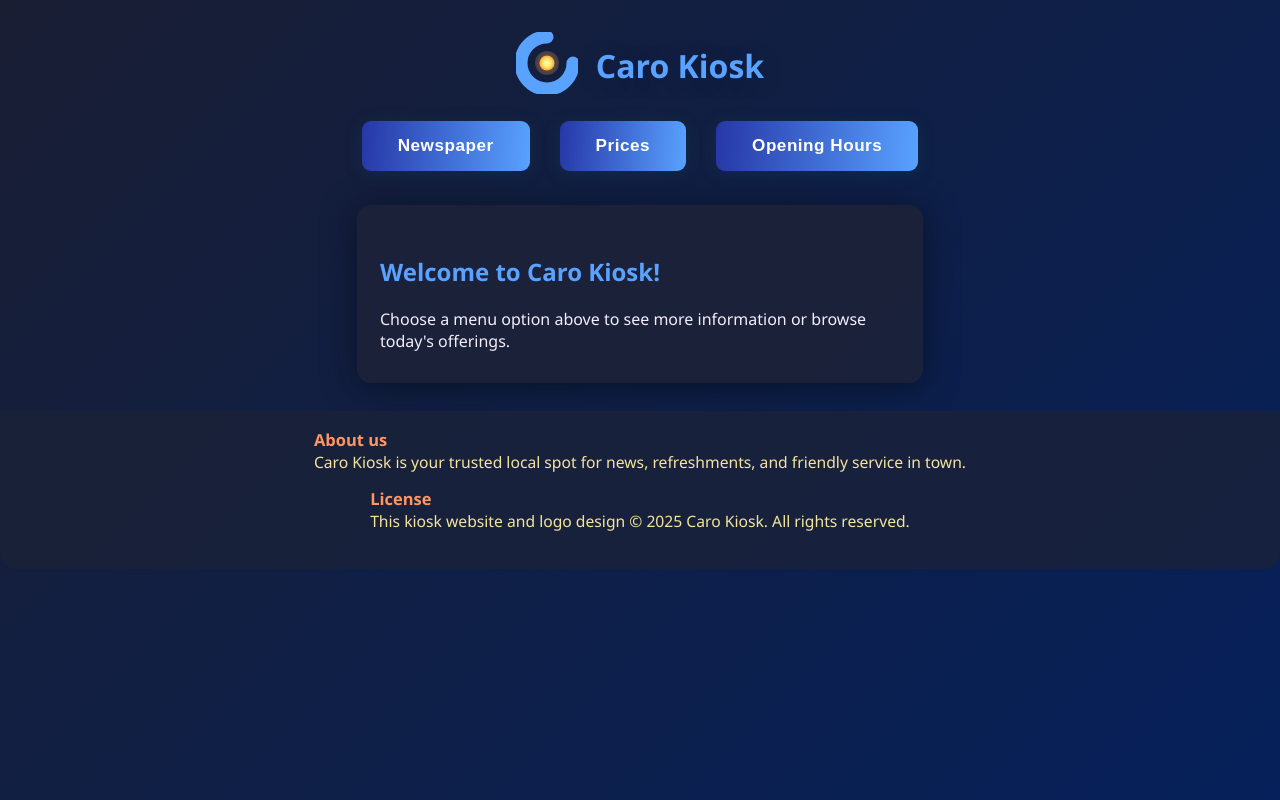
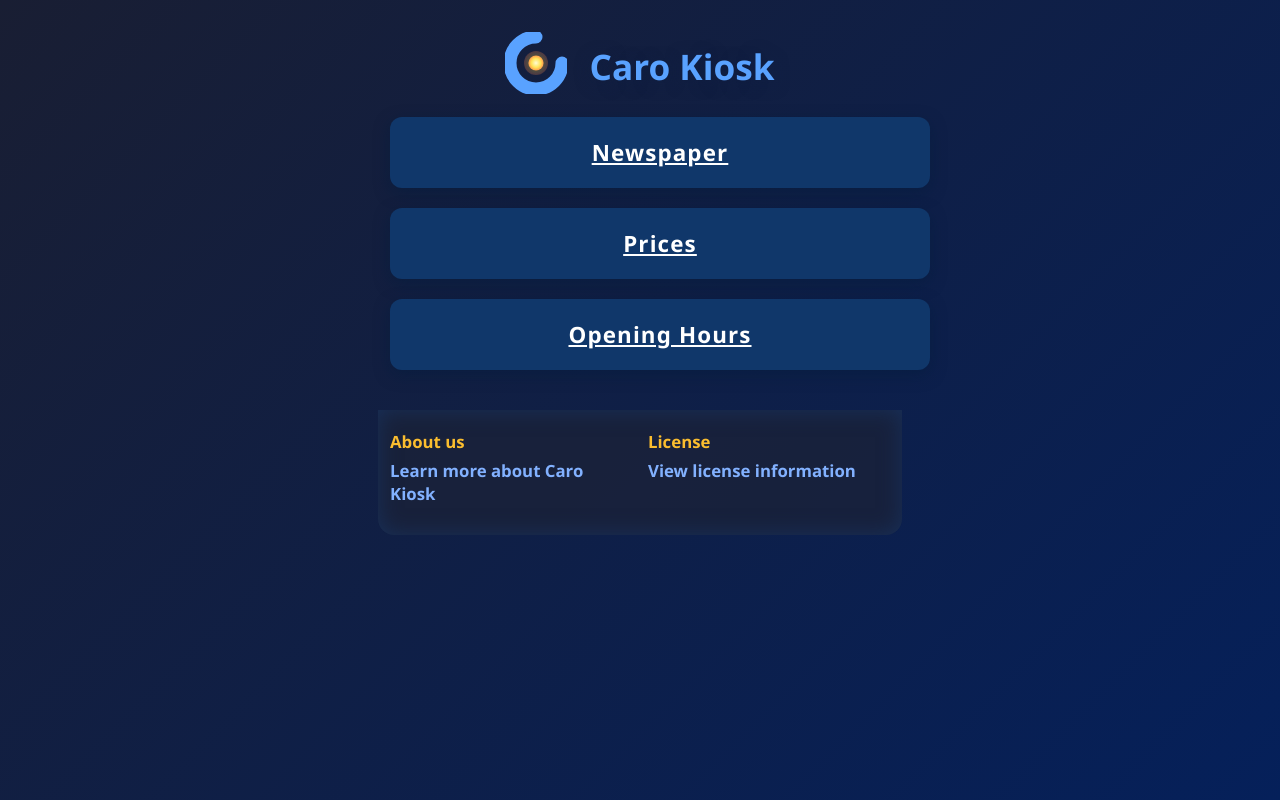
Before and after one commit to caro-kiosk/Caro-kiosk.github.io, a plain HTML site: page index.html in a window 1280 px wide. Drawn offline with Linux system fonts and the light colour scheme.

Commit message:
Update index.html

```diff
--- a/index.html
+++ b/index.html
@@ -21,11 +21,11 @@
       align-items: center;
       justify-content: center;
       margin-top: 32px;
-      margin-bottom: 12px;
+      margin-bottom: 18px;
     }
     .logo-link {
       display: inline-block;
-      margin-right: 18px;
+      margin-right: 22px;
       cursor: pointer;
       border: none;
       background: none;
@@ -37,82 +37,104 @@
       box-shadow: 0 2px 10px #275bff99;
     }
     .title {
-      font-size: 2rem;
+      font-size: 2.2rem;
       font-weight: 700;
       color: #59a2ff;
       text-shadow: 0 3px 16px #102044b2;
     }
     .menu {
+      width: 100%;
+      max-width: 500px;
       display: flex;
-      justify-content: center;
-      gap: 18px;
-      margin-top: 10px;
-      margin-bottom: 36px;
-      flex-wrap: wrap;
+      flex-direction: column;
+      gap: 20px;
+      margin-bottom: 40px;
     }
     .menu-btn {
-      background: linear-gradient(95deg, #2637a6 0%, #59a2ff 100%);
+      background-color: #10376a;
       border: none;
-      color: #fff;
-      font-size: 1.07rem;
-      padding: 15px 36px;
-      border-radius: 9px;
-      font-weight: 600;
-      letter-spacing: 0.03em;
+      color: white;
+      font-size: 1.4rem;
+      padding: 20px;
+      border-radius: 12px;
+      font-weight: 700;
       cursor: pointer;
-      box-shadow: 0 3px 15px #15385577;
-      transition: background 0.19s, color 0.19s;
-      margin: 0 6px 9px 6px;
+      box-shadow: 0 5px 15px #051c3e99;
+      transition: background-color 0.25s ease;
+      width: 100%;
+      text-align: center;
+      letter-spacing: 0.05em;
+      user-select: none;
     }
     .menu-btn:hover, .menu-btn:focus {
-      background: #ffd34b;
-      color: #192040;
-    }
-    .content {
-      background: rgba(28,34,56,0.87);
-      box-shadow: 0 4px 33px #010c1899;
-      border-radius: 14px;
-      max-width: 520px;
-      width: 96vw;
-      padding: 30px 23px 15px 23px;
-      margin-bottom: 28px;
-      margin-top: -11px;
+      background-color: #3763d6;
+      box-shadow: 0 8px 20px #143f91bb;
+      outline: none;
     }
     .footer {
       width: 100%;
+      max-width: 500px;
+      padding: 20px 12px 30px 12px;
+      background: rgba(28, 34, 56, 0.74);
+      color: #f4e49c;
+      border-radius: 0 0 16px 16px;
+      box-shadow: 0 0 22px #193563bb inset;
+      font-size: 1.05rem;
       display: flex;
-      flex-direction: column;
-      align-items: center;
-      justify-content: center;
-      font-size: 0.98rem;
-      color: #f4e49c;
-      background: rgba(28, 34, 56, 0.74);
-      padding-bottom: 30px;
-      padding-top: 10px;
-      border-radius: 0 0 16px 16px;
+      flex-wrap: wrap;
+      justify-content: space-between;
+      gap: 16px;
+    }
+    .footer a {
+      color: #82b1ff;
+      text-decoration: none;
+      font-weight: 600;
+      border-bottom: 1px solid transparent;
+      transition: border-color 0.2s;
+    }
+    .footer a:hover, .footer a:focus {
+      border-bottom-color: #82b1ff;
+      outline: none;
     }
     .footer-section {
-      margin: 7px 0;
+      flex: 1 1 45%;
+      min-width: 200px;
     }
-    .footer label {
-      color: #fe9562;
-      font-size: 1.03rem;
+    .footer-section label {
+      display: block;
       font-weight: 700;
+      margin-bottom: 6px;
+      color: #fabd2f;
     }
-    @media (max-width: 650px) {
-      .header, .content { padding: 8px 4vw; }
-      .title { font-size: 1.28rem; }
-      .menu-btn { padding: 12px 8vw; font-size: 1.01rem; }
+    @media (max-width: 600px) {
+      .header {
+        margin-bottom: 24px;
+      }
+      .title {
+        font-size: 1.6rem;
+      }
+      .menu-btn {
+        font-size: 1.2rem;
+        padding: 16px;
+      }
+      .footer {
+        font-size: 0.95rem;
+        flex-direction: column;
+        align-items: flex-start;
+      }
+      .footer-section {
+        flex: 1 1 100%;
+        min-width: auto;
+      }
     }
   </style>
 </head>
 <body>
   <div class="header">
-    <!-- Clickable Blue 'C' Logo SVG -->
+    <!-- Clickable Blue 'C' Logo -->
     <a href="index.html" class="logo-link" title="Back to Home">
-      <svg width="62" height="62" viewBox="0 0 62 62" fill="none" xmlns="http://www.w3.org/2000/svg">
+      <svg width="62" height="62" viewBox="0 0 62 62" fill="none" xmlns="http://www.w3.org/2000/svg" role="img" aria-label="Caro Kiosk Logo">
         <path d="M57 31A26 26 0 1 1 31 5" stroke="#59a2ff" stroke-width="13" fill="none" stroke-linecap="round"/>
-        <!-- Center gradient dot: yellow, orange, red -->
         <defs>
           <radialGradient id="dotgrad" cx="0.5" cy="0.5" r="0.6">
             <stop offset="0%" stop-color="#fffcd4"/>
@@ -128,59 +150,21 @@
     <div class="title">Caro Kiosk</div>
   </div>
 
-  <div class="menu">
-    <button class="menu-btn" onclick="showSection('newspaper')">Newspaper</button>
-    <button class="menu-btn" onclick="showSection('prices')">Prices</button>
-    <button class="menu-btn" onclick="showSection('hours')">Opening Hours</button>
-  </div>
+  <nav class="menu" role="navigation" aria-label="Main Menu">
+    <a href="newspaper.html" class="menu-btn" role="button">Newspaper</a>
+    <a href="prices.html" class="menu-btn" role="button">Prices</a>
+    <a href="opening-hours.html" class="menu-btn" role="button">Opening Hours</a>
+  </nav>
 
-  <div class="content" id="main-content">
-    <div id="newspaper" style="display:none;">
-      <h2 style="color:#59a2ff;">Today's Newspaper</h2>
-      <p>Stay updated with the latest headlines, local news, and kiosk announcements.</p>
-    </div>
-    <div id="prices" style="display:none;">
-      <h2 style="color:#ebb34b;">Prices</h2>
-      <p>Discover our competitive prices on fresh snacks, drinks, magazines, and daily essentials.</p>
-      <ul>
-        <li>Sandwich: €2.50</li>
-        <li>Coffee: €1.80</li>
-        <li>Newspapers: €1.20</li>
-      </ul>
-    </div>
-    <div id="hours" style="display:none;">
-      <h2 style="color:#fabd2f;">Opening Hours</h2>
-      <p>
-        Monday–Friday: <strong>07:00–19:00</strong> <br>
-        Saturday: <strong>08:30–16:00</strong> <br>
-        Sunday: <strong>Closed</strong>
-      </p>
-    </div>
-    <div id="default">
-      <h2 style="color:#59a2ff;">Welcome to Caro Kiosk!</h2>
-      <p>Choose a menu option above to see more information or browse today's offerings.</p>
-    </div>
-  </div>
-
-  <div class="footer">
+  <footer class="footer">
     <div class="footer-section">
       <label>About us</label>
-      <div>Caro Kiosk is your trusted local spot for news, refreshments, and friendly service in town.</div>
+      <a href="about.html" tabindex="0">Learn more about Caro Kiosk</a>
     </div>
     <div class="footer-section">
       <label>License</label>
-      <div>This kiosk website and logo design © 2025 Caro Kiosk. All rights reserved.</div>
+      <a href="license.html" tabindex="0">View license information</a>
     </div>
-  </div>
-  <script>
-    // Simple menu functionality
-    function showSection(section) {
-      const sections = ['newspaper', 'prices', 'hours', 'default'];
-      sections.forEach(id => document.getElementById(id).style.display = 'none');
-      document.getElementById(section).style.display = 'block';
-    }
-    // Default view
-    showSection('default');
-  </script>
+  </footer>
 </body>
 </html>
```
